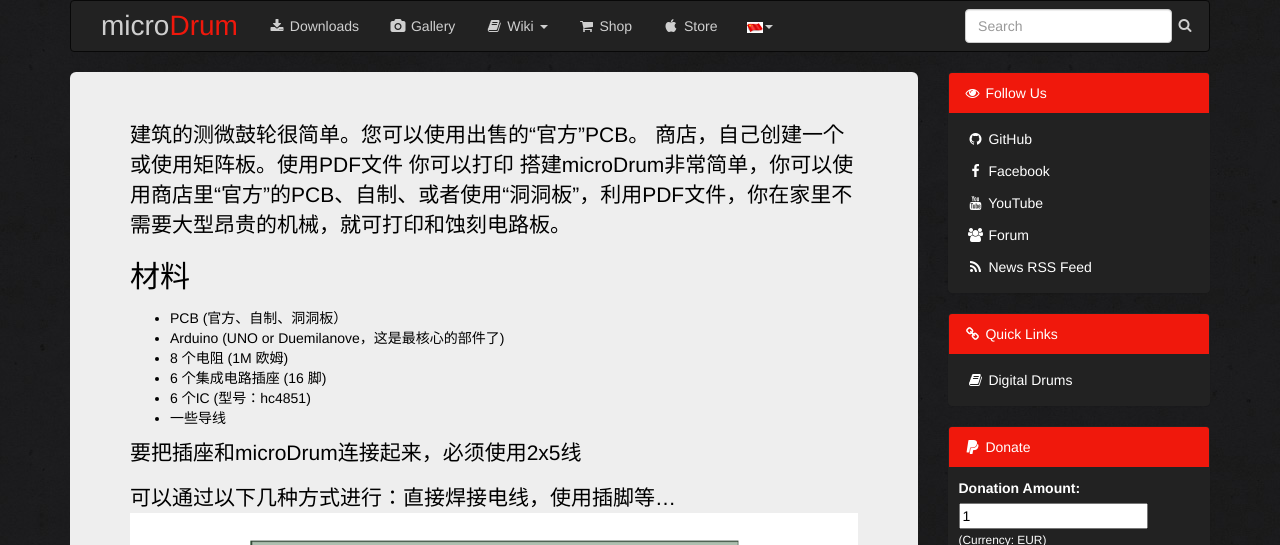
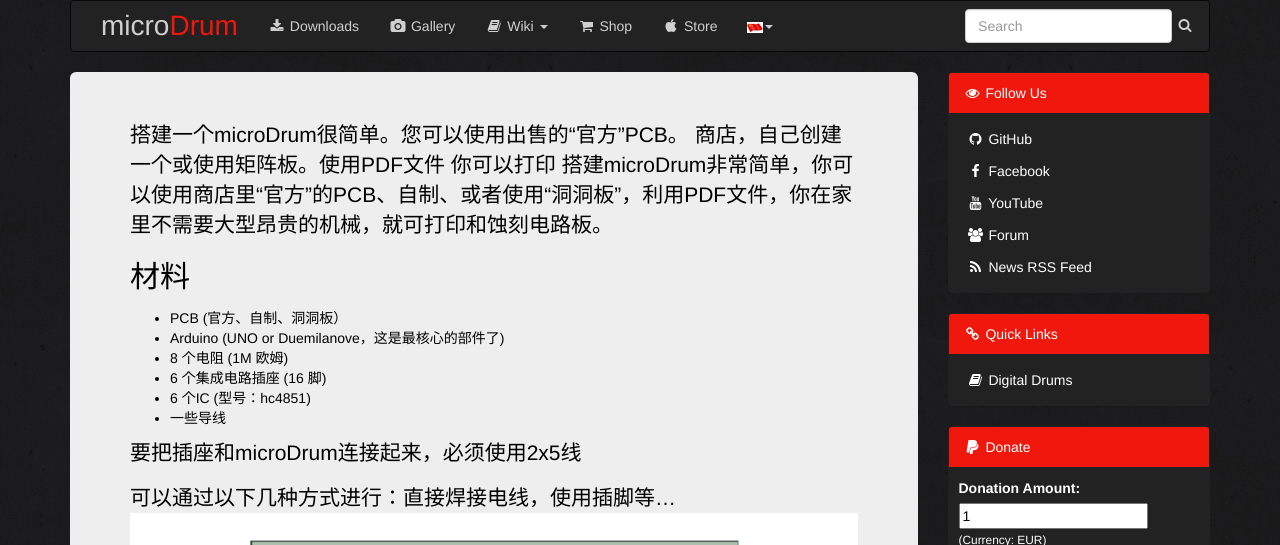
Before and after one commit to zyuz/microdrum, a Jekyll site: the page built from cn/wiki/build/index.md, in a window 1280 px wide and 900 px high, cut to the strip 0-545 px from the top of the window. Built offline with Jekyll 4.4.1, drawn with Linux system fonts in a browser that asks for light colours.

Commit message:
更改一个错误

```diff
--- a/cn/wiki/build/index.md
+++ b/cn/wiki/build/index.md
@@ -2,7 +2,7 @@
 title: Build microDrum
 lang: cn
 ---
-建筑的测微鼓轮很简单。您可以使用出售的“官方”PCB。
+搭建一个microDrum很简单。您可以使用出售的“官方”PCB。
 商店，自己创建一个或使用矩阵板。使用PDF文件
 你可以打印
 搭建microDrum非常简单，你可以使用商店里“官方”的PCB、自制、或者使用“洞洞板”，利用PDF文件，你在家里不需要大型昂贵的机械，就可打印和蚀刻电路板。
```
